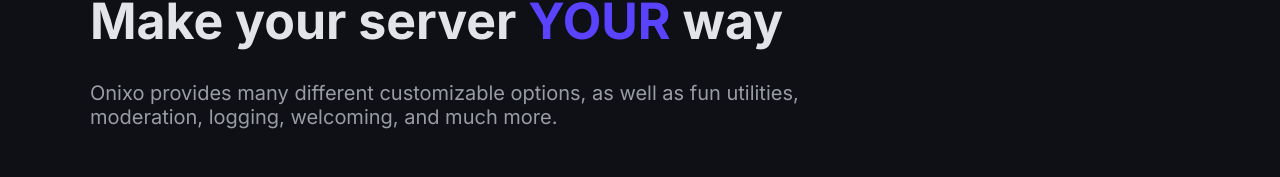
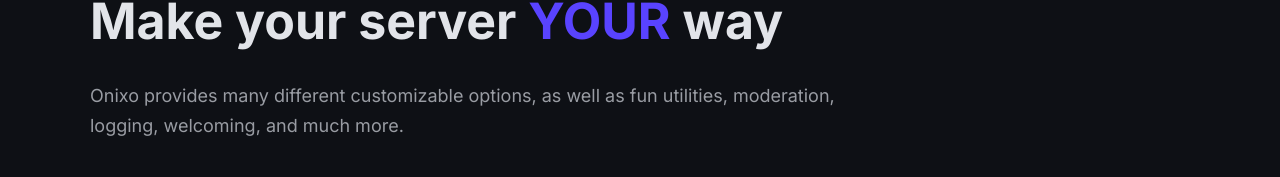
Before and after one commit to Poxie/onixo-new, a Next.js app in the folder frontend/: page / in a window 1280 px wide. Shown: the part 249-426 px from the top of the page. Built offline with nearby package versions, Linux system fonts and the light colour scheme; no server answers; what next-redux-wrapper would draw is missing.

Commit message:
Made text same theme throughout headers

```diff
--- a/frontend/components/home/Home.module.scss
+++ b/frontend/components/home/Home.module.scss
@@ -15,7 +15,8 @@
 .sub-header {
     margin: var(--spacing-secondary) 0 var(--spacing-primary);
     color: var(--text-secondary);
-    font-size: 20px;
+    font-size: 18px;
+    line-height: 30px;
 }
 .header-highlight {
     position: relative;
```
